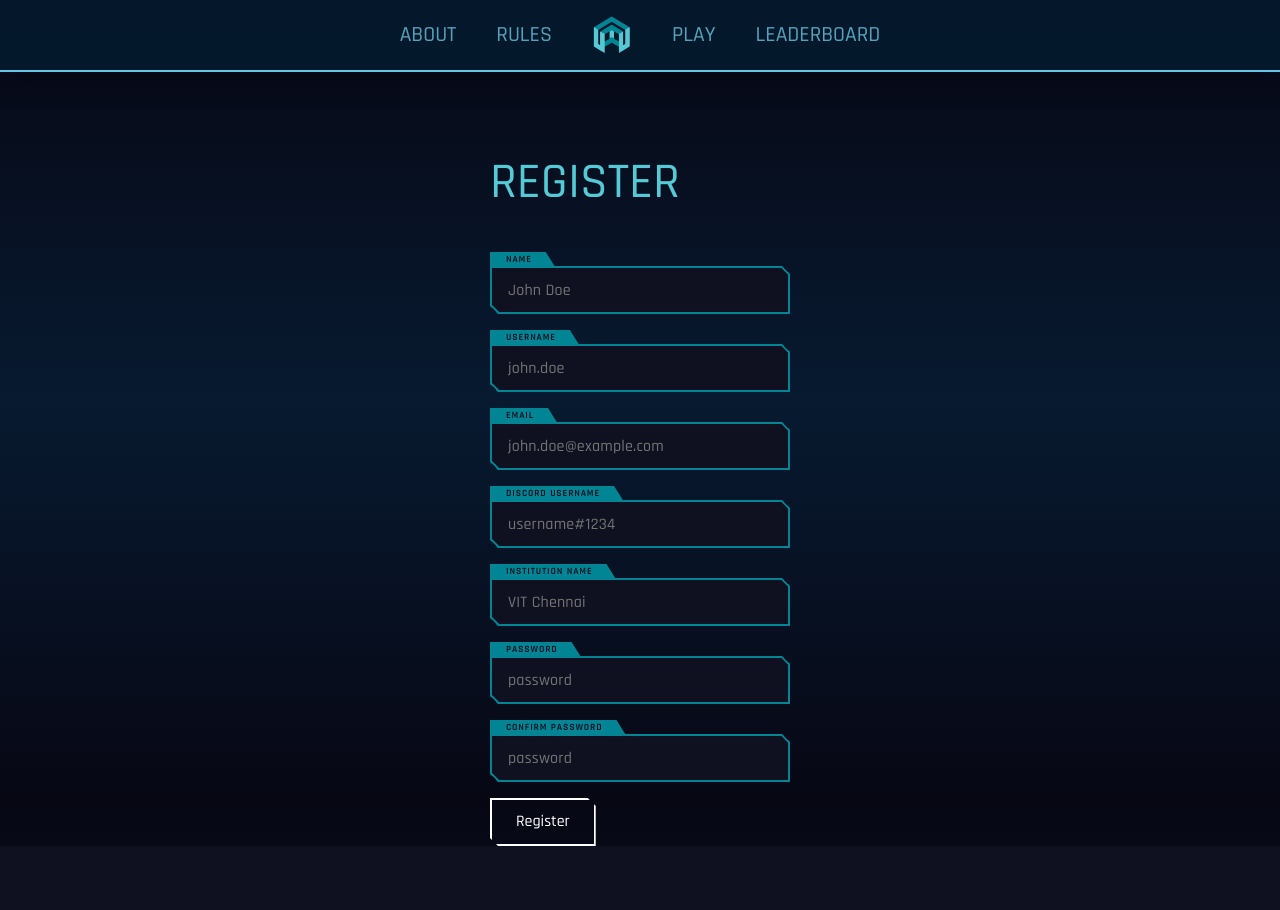
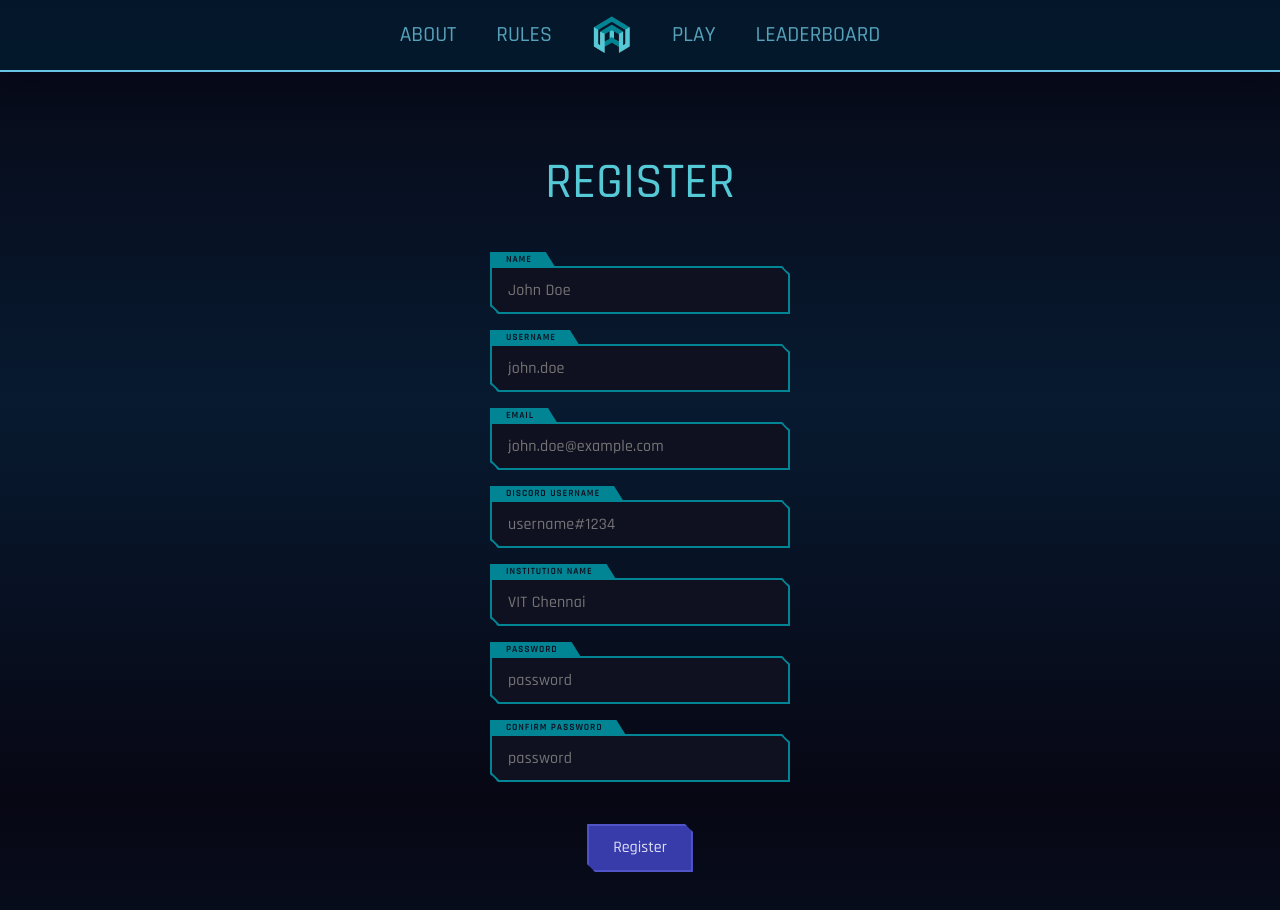
Before and after one commit to ishivanshgoel/Paradox-2021, a React (Create React App) app in the folder client/: page /register in a window 1280 px wide. Shown: the top 910 px of the page. Before the commit the page ends 846 px from the top, so only its background shows below. Built offline with nearby package versions, Linux system fonts and the light colour scheme.

Commit message:
Register Page Button

```diff
--- a/client/src/components/Register/Register.js
+++ b/client/src/components/Register/Register.js
@@ -107,7 +107,7 @@ function Register() {
     !user?(
 
     <div className="register_container">
-      <form onSubmit={handleSubmit}>
+      <form onSubmit={handleSubmit} className="btn--primary">
         <h1>REGISTER</h1>
           {
             message.display ? (<p style={{ color:message.color }}>{message.message}</p>):(null)
--- a/client/src/components/Register/register_css/register.css
+++ b/client/src/components/Register/register_css/register.css
@@ -9,7 +9,7 @@
   font-size: 50px;
   color: #56c9d6;
   margin: 80px 0 40px;
-  align-self: center;
+  text-align: center;
 }
 .editor-field {
   width: 300px;
@@ -95,11 +95,10 @@
   background: #383CAB;
   border-color: #5054c6;
   display: flex;
-  align-items: center;
   line-height: 10px;
   pointer-events: none;
   color: #dedff4;
-  margin: 15px 0 80px;
+  margin: 40px auto 80px;
 }
 .btn--primary:hover .btn__container {
   background: #34389f;
```
